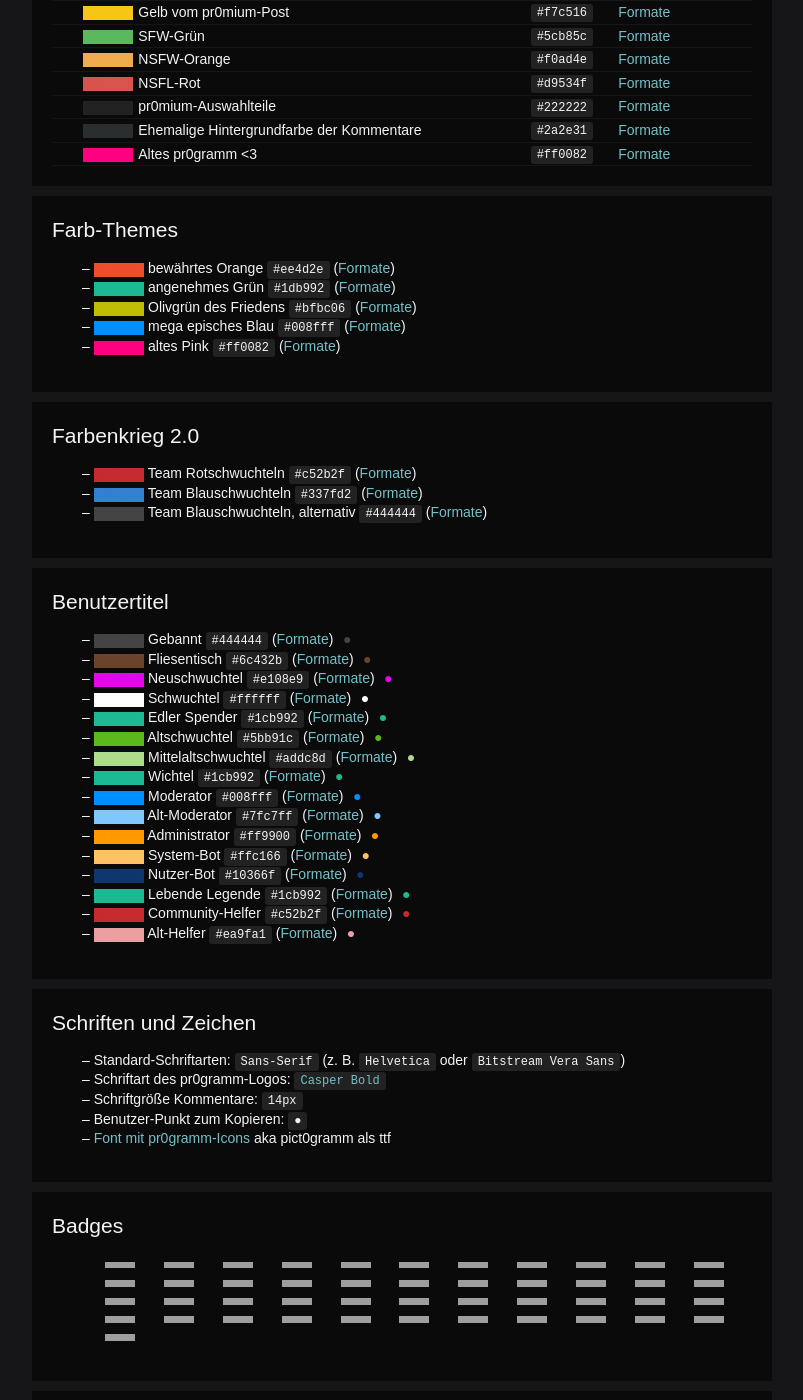
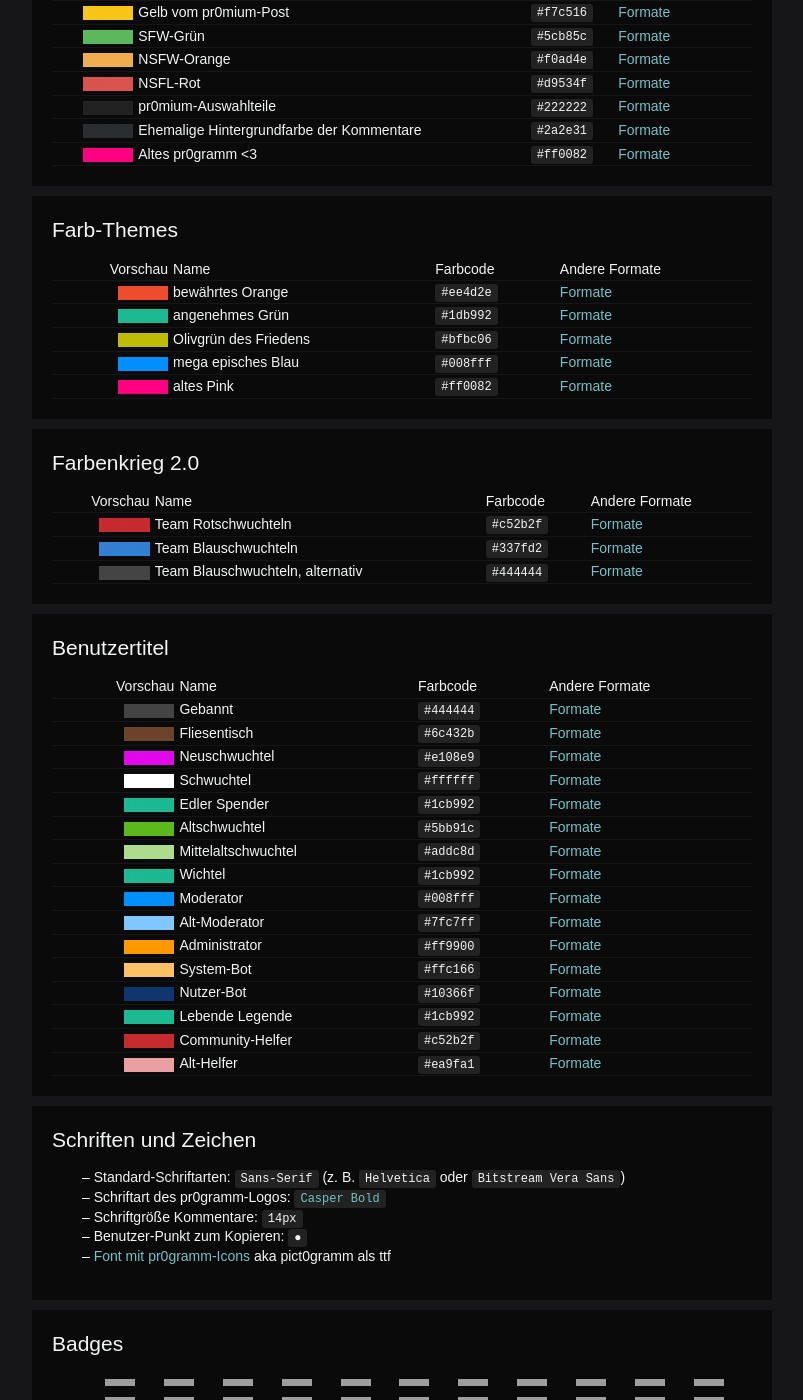
Before and after one commit to holzmaster/userscripts, a Jekyll site: the page built from eckdaten.html, in a window 1280 px wide and 1400 px high, scrolled down 436 px, cut to the strip 0-1400 px from the top of the window. Shown: the whole strip, without its empty margins (238-1041 px from the left). Built offline with Jekyll 4.4.1, drawn with Linux system fonts in a browser that asks for light colours; grey boxes are pictures that could not be loaded.

Commit message:
Use color-table all the way!

```diff
--- /dev/null
+++ b/_includes/color-table.html
@@ -0,0 +1,20 @@
+<table class="color-table">
+	<thead>
+		<tr>
+			<td>Vorschau</td>
+			<td>Name</td>
+			<td>Farbcode</td>
+			<td>Andere Formate</td>
+		</tr>
+	</thead>
+	<tbody>
+		{% for color in include.colors %}
+		<tr>
+			<td><span class="color-preview" style="color: #{{color.color}}; background-color: #{{color.color}}">#{{ color.color }}</span></td>
+			<td>{{ color.name }}</td>
+			<td><code>#{{ color.color }}</code></td>
+			<td><a href="http://www.color-hex.com/color/{{color.color}}" {% if color.css != '' %}title="CSS-Klasse: {{ color.css }}"{% endif %}>Formate</a></td>
+		</tr>
+		{% endfor %}
+	</tbody>
+</table>
--- a/eckdaten.html
+++ b/eckdaten.html
@@ -209,68 +209,28 @@ comment_font_size: 14px
 <li>
 	<article>
 		<h2>Farben</h2>
-		<table class="color-table">
-			<thead>
-				<tr>
-					<td>Vorschau</td>
-					<td>Name</td>
-					<td>Farbcode</td>
-					<td>Andere Formate</td>
-				</tr>
-			</thead>
-			<tbody>
-				{% for color in page.pr0gramm_colors %}
-				<tr>
-					<td><span class="color-preview" style="color: #{{color.color}}; background-color: #{{color.color}}">#{{ color.color }}</span></td>
-					<td>{{ color.name }}</td>
-					<td><code>#{{ color.color }}</code></td>
-					<td><a href="http://www.color-hex.com/color/{{color.color}}">Formate</a></td>
-				</tr>
-				{% endfor %}
-			</tbody>
-		</table>
+		{% include color-table.html colors=page.pr0gramm_colors %}
 	</article>
 </li>
 
 <li>
 	<article>
 		<h2>Farb-Themes</h2>
-		<ul>
-			{% for color in page.epische_farben %}
-			<li>
-				<span class="color-preview" style="color: #{{color.color}}; background-color: #{{color.color}}">#{{ color.color }}</span>
-				{{ color.name }} <code>#{{ color.color }}</code> (<a href="http://www.color-hex.com/color/{{color.color}}">Formate</a>)
-			</li>
-			{% endfor %}
-		</ul>
+		{% include color-table.html colors=page.epische_farben %}
 	</article>
 </li>
 
 <li>
 	<article>
 		<h2>Farbenkrieg 2.0</h2>
-		<ul>
-			{% for color in page.farbenkrieg_2 %}
-			<li>
-				<span class="color-preview" style="color: #{{color.color}}; background-color: #{{color.color}}">#{{ color.color }}</span>
-				{{ color.name }} <code>#{{ color.color }}</code> (<a href="http://www.color-hex.com/color/{{color.color}}">Formate</a>)
-			</li>
-			{% endfor %}
-		</ul>
+		{% include color-table.html colors=page.farbenkrieg_2 %}
 	</article>
 </li>
 
 <li>
 	<article>
 		<h2>Benutzertitel</h2>
-		<ul>
-			{% for status in page.user_titles %}
-			<li class="user {{ status.css }}">
-				<span class="color-preview" style="color: #{{status.color}}; background-color: #{{status.color}}">#{{ status.color }}</span>
-				{{ status.name }} <code>#{{ status.color }}</code> (<a href="http://www.color-hex.com/color/{{status.color}}" title="CSS-Klasse: {{ status.css }}">Formate</a>)
-			</li>
-			{% endfor %}
-		</ul>
+		{% include color-table.html colors=page.user_titles %}
 	</article>
 </li>
 
```
